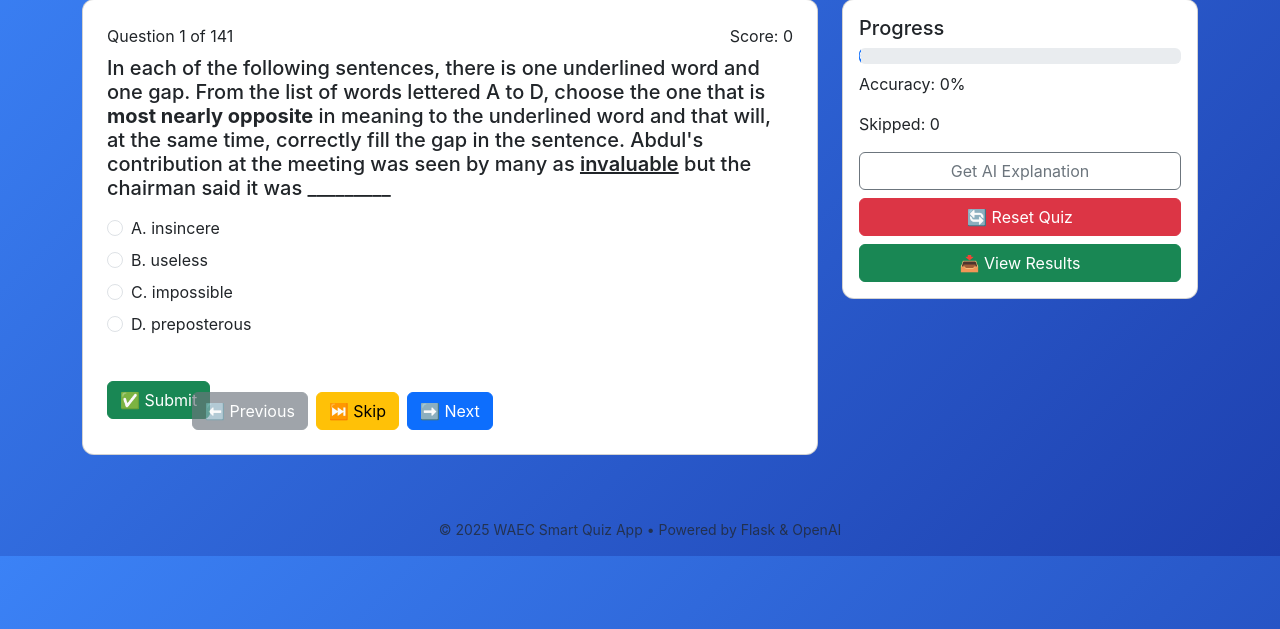
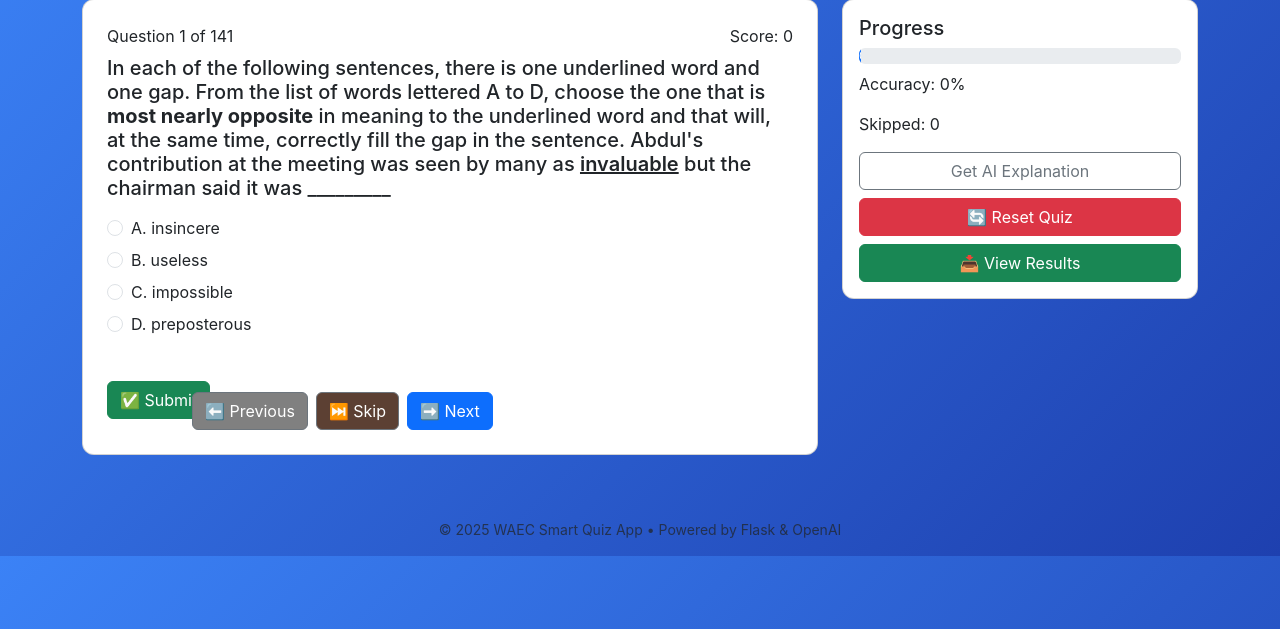
Before and after one commit to ebukaxyrus/waecflask, a Flask app: page /quiz in a window 1280 px wide. Shown: the part 128-757 px from the top of the page. Run offline with Flask 3, Linux system fonts and the light colour scheme.

Commit message:
Update button classes in question.html

```diff
--- a/templates/question.html
+++ b/templates/question.html
@@ -52,12 +52,12 @@
       <div class="d-flex gap-2 flex-wrap mt-3 doe">
         <form method="POST" action="{{ url_for('action') }}">
           <input type="hidden" name="action" value="prev">
-          <button class="btn btn-secondary" {% if idx == 0 %}disabled{% endif %}>⬅️ Previous</button>
+          <button class="btn btn-secondary far">⬅️ Previous</button>
         </form>
 
         <form method="POST" action="{{ url_for('action') }}">
           <input type="hidden" name="action" value="skip">
-          <button class="btn btn-warning">⏭️ Skip</button>
+          <button class="btn btn-secondary fare">⏭️ Skip</button>
         </form>
 
         <form method="POST" action="{{ url_for('action') }}">
```
